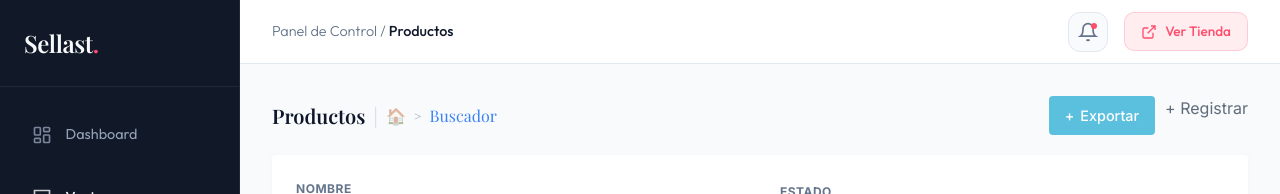
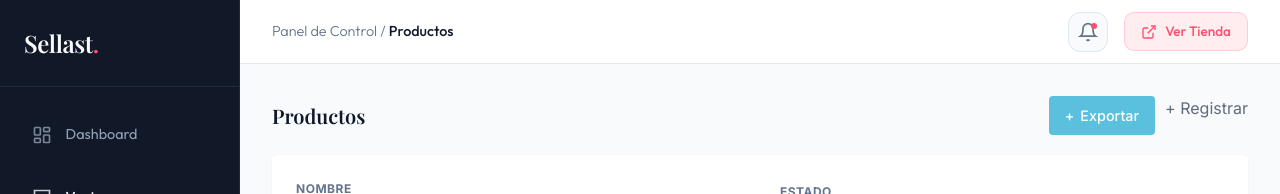
Before and after one commit to permilk/sellast, a Next.js app: page /admin/productos in a window 1280 px wide. Shown: the top 194 px of the page. Built offline with nearby package versions, Linux system fonts and the light colour scheme; no server answers; the database is empty; a web font is replaced by a local one.

Commit message:
fix: product ui cleanup

```diff
--- a/src/app/admin/productos/page.tsx
+++ b/src/app/admin/productos/page.tsx
@@ -45,7 +45,7 @@ export default function ProductosPage() {
         <div className="productos-page">
             <div className="page-header">
                 <div className="title-section">
-                    <h1>Productos <span className="divider">|</span> <span className="breadcrumb-icon">🏠</span> <span className="breadcrumb-chevron">{'>'}</span> <span className="breadcrumb-current">Buscador</span></h1>
+                    <h1>Productos</h1>
                 </div>
                 <div className="header-actions">
                     <button className="btn-cyan">
```
